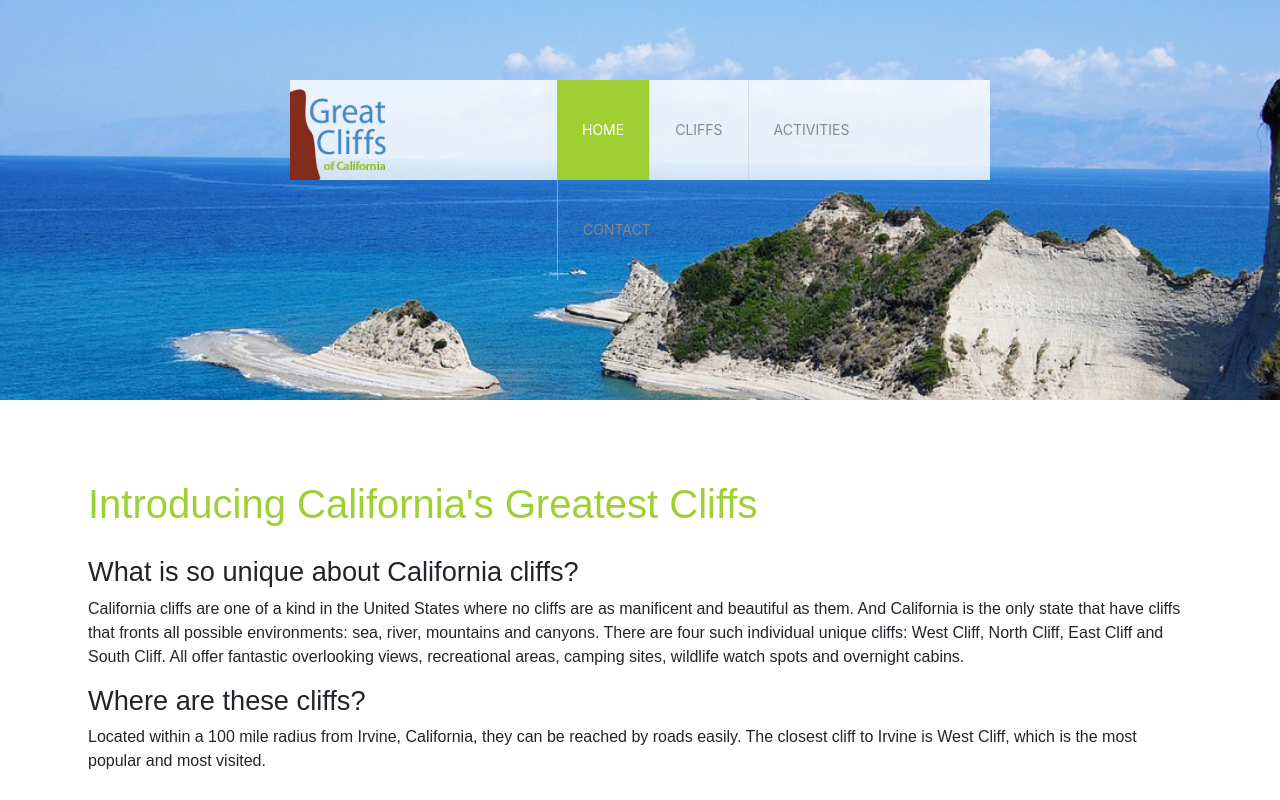
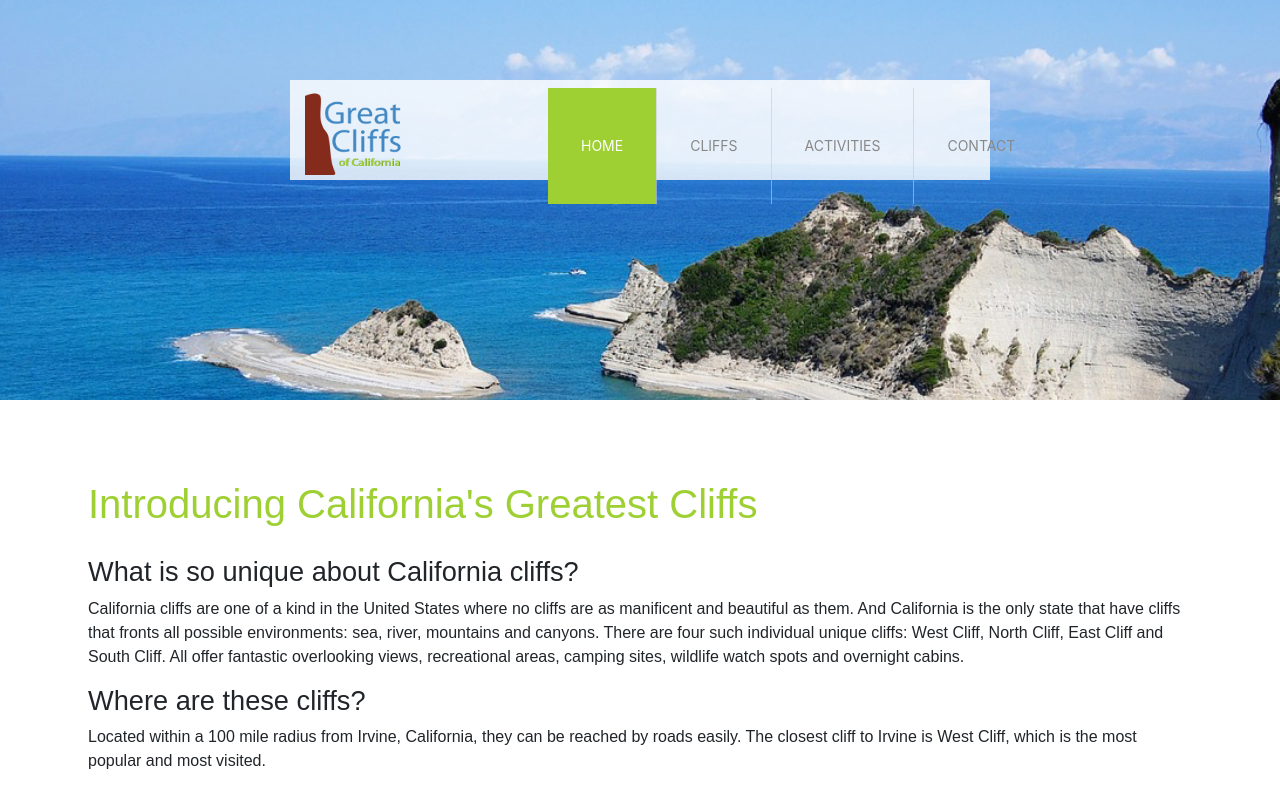
Before and after one commit to sdfergus/homework-module1, a plain HTML site: page index2.html in a window 1280 px wide. Shown: the top 800 px of the page. Drawn offline with nearby package versions, Linux system fonts and the light colour scheme.

Commit message:
bootstrap nav feature added

```diff
--- a/index2.html
+++ b/index2.html
@@ -22,17 +22,45 @@
   <body id="home">
     <div id="container">
     <header>
-      <div class="main-header">
-        <div class="logo">
-            <img src="images/logo.png" alt="Great Cliffs Logo" width="125">
-        </div>
-        <nav class="main-menu">
-            <ul>
-                <li class="active"><a href="index.html">Home</a></li>
-                <li><a href="cliffs.html">Cliffs</a></li>
-                <li><a href="activities.html">Activities</a></li>
-                <li><a href="contact.html">Contact</a></li>
-            </ul>
+      <div class="main-header container">
+        <!-- <nav class="main-menu navbar navbar-expand-sm navbar-light bg-light"> -->
+        <a class="logo" href="index2.html">
+            <img class="navbar-brand" src="images/logo.png" alt="Great Cliffs Logo" width="125">
+        </a>
+        <nav class="main-menu navbar navbar-expand-sm">
+            <!-- <a class="navbar-brand" href="index2.html">Home</a> -->
+
+            <!-- Hamburger Menu -->
+            <!-- Values for data-target and aria-controls must match id of div with the collapse class -->
+            <button
+              class="navbar-toggler custom-toggler"
+              type="button"
+              data-toggle="collapse"
+              data-target="#navbarContent"
+              aria-controls="navbarContent"
+              aria-expanded = "false"
+              aria-label="Toggle navigation"
+            >
+
+              <span class="navbar-toggler-icon"></span>
+            </button>
+
+            <div class="collapse navbar-collapse" id="navbarContent">
+              <ul class="navbar-nav">
+                  <li class="nav-item active">
+                    <a class="nav-link" href="index2.html">Home</a>
+                  </li>
+                  <li class="nav-item">
+                    <a class="nav-link" href="cliffs.html">Cliffs</a>
+                  </li>
+                  <li class="nav-item">
+                    <a class="nav-link" href="activities.html">Activities</a>
+                  </li>
+                  <li class="nav-item">
+                    <a class="nav-link" href="contact.html">Contact</a>
+                  </li>
+              </ul>
+            </div>
         </nav>
     </div>
     </header>
```
